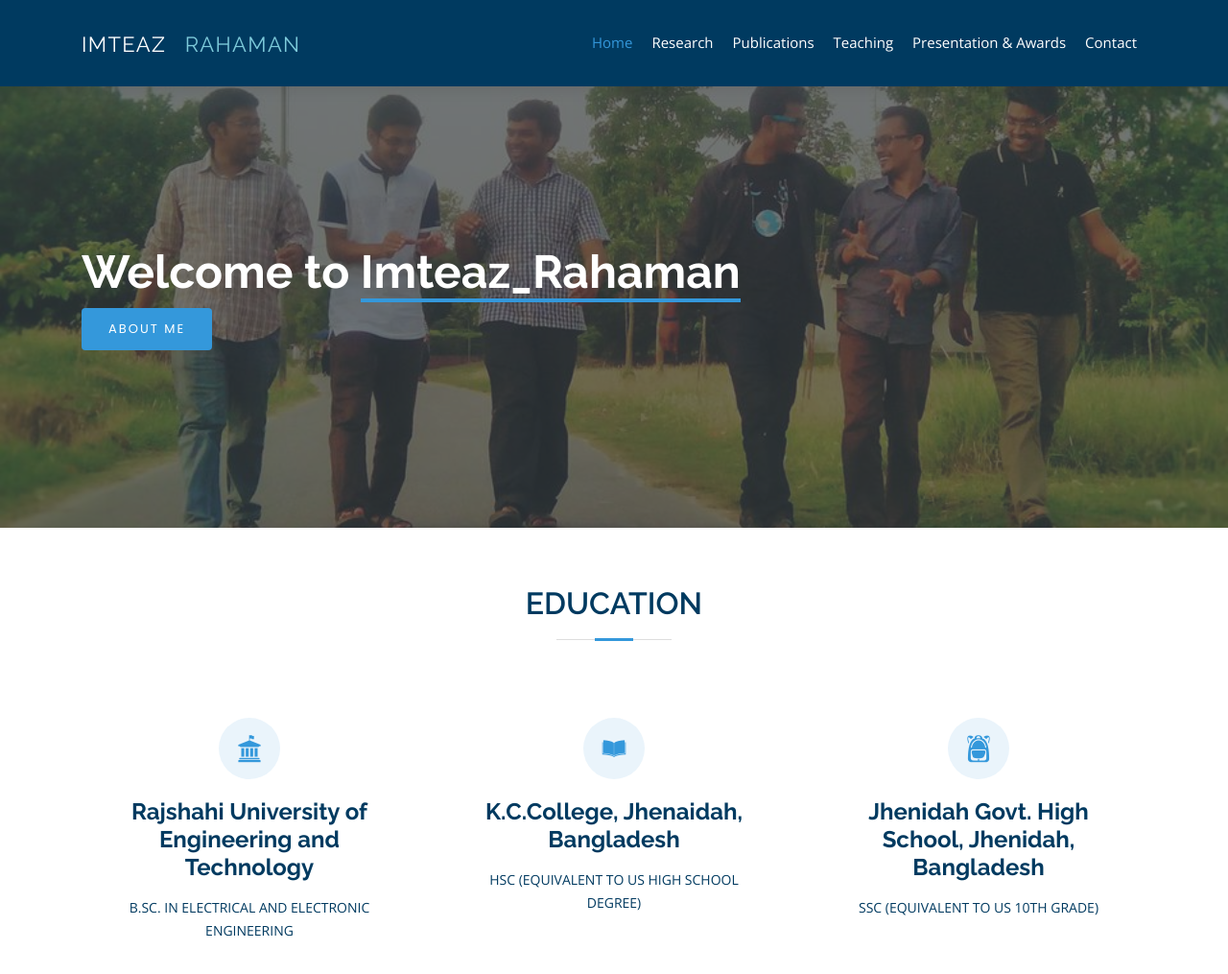
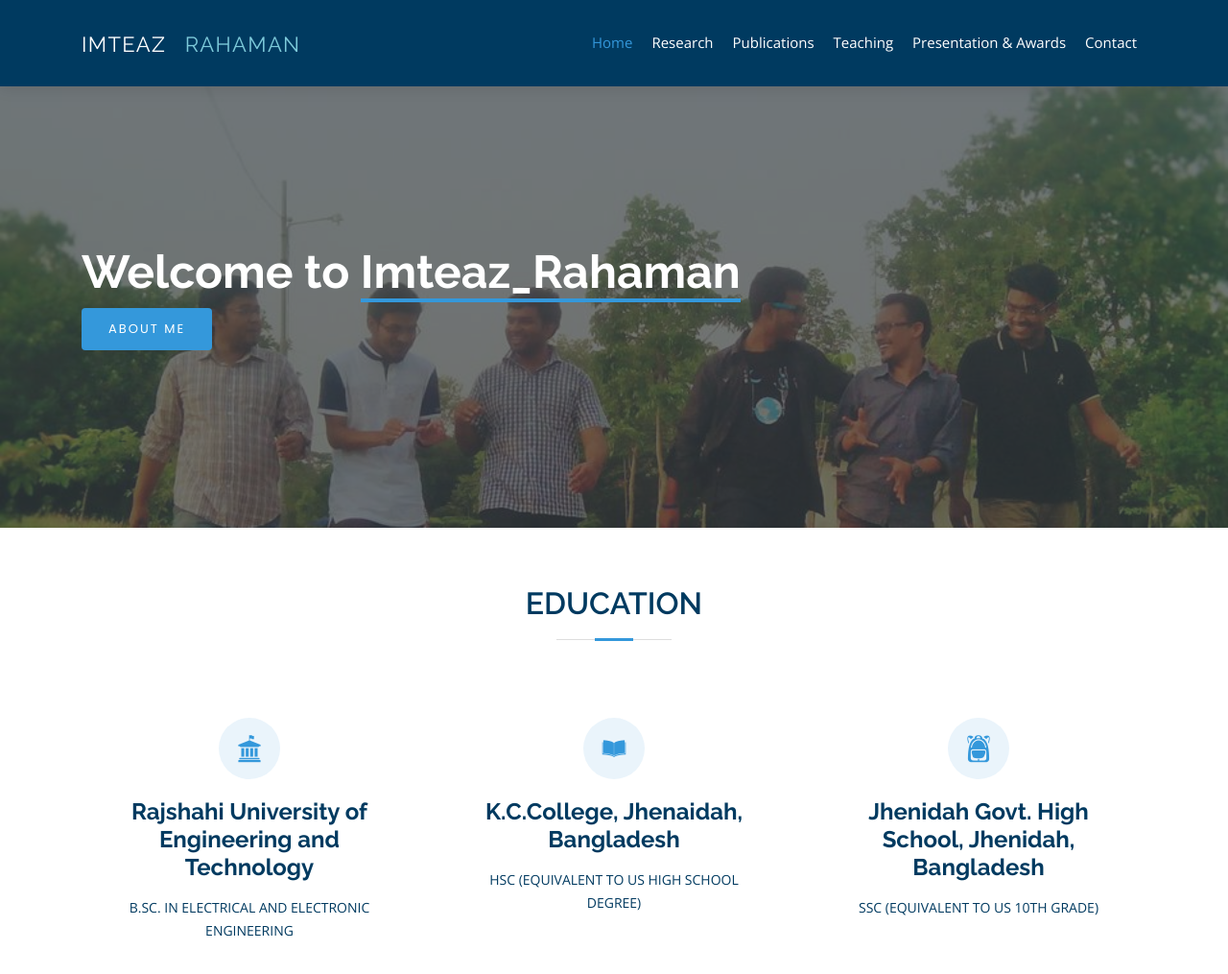
Before and after one commit to ahosanul/personal_for_arup, a plain HTML site: page index.html in a window 1280 px wide. Shown: the top 1015 px of the page at 96% size. Drawn offline with nearby package versions, Linux system fonts and the light colour scheme.

Commit message:
pic update -2

```diff
--- a/assets/css/style.css
+++ b/assets/css/style.css
@@ -340,7 +340,6 @@ h1, h2, h3, h4, h5, h6 {
 #hero {
   width: 100%;
   height: 60vh;
-  background: url("../img/arupCover.jpg") center center;
   background-size: cover;
   position: relative;
   margin-top: 70px;
--- a/index.html
+++ b/index.html
@@ -70,7 +70,7 @@
   </header><!-- End Header -->
 
   <!-- ======= Hero Section ======= -->
- <section id="hero" class="d-flex flex-column justify-content-center align-items-center ">
+ <section id="hero" class="d-flex flex-column justify-content-center align-items-center " style="background-image: url('assets/img/arupCover.jpg');">
   <div class="container text-center text-md-left" data-aos="fade-up">
     <h1>Welcome to <span>Imteaz_Rahaman</span></h1>
 
```
